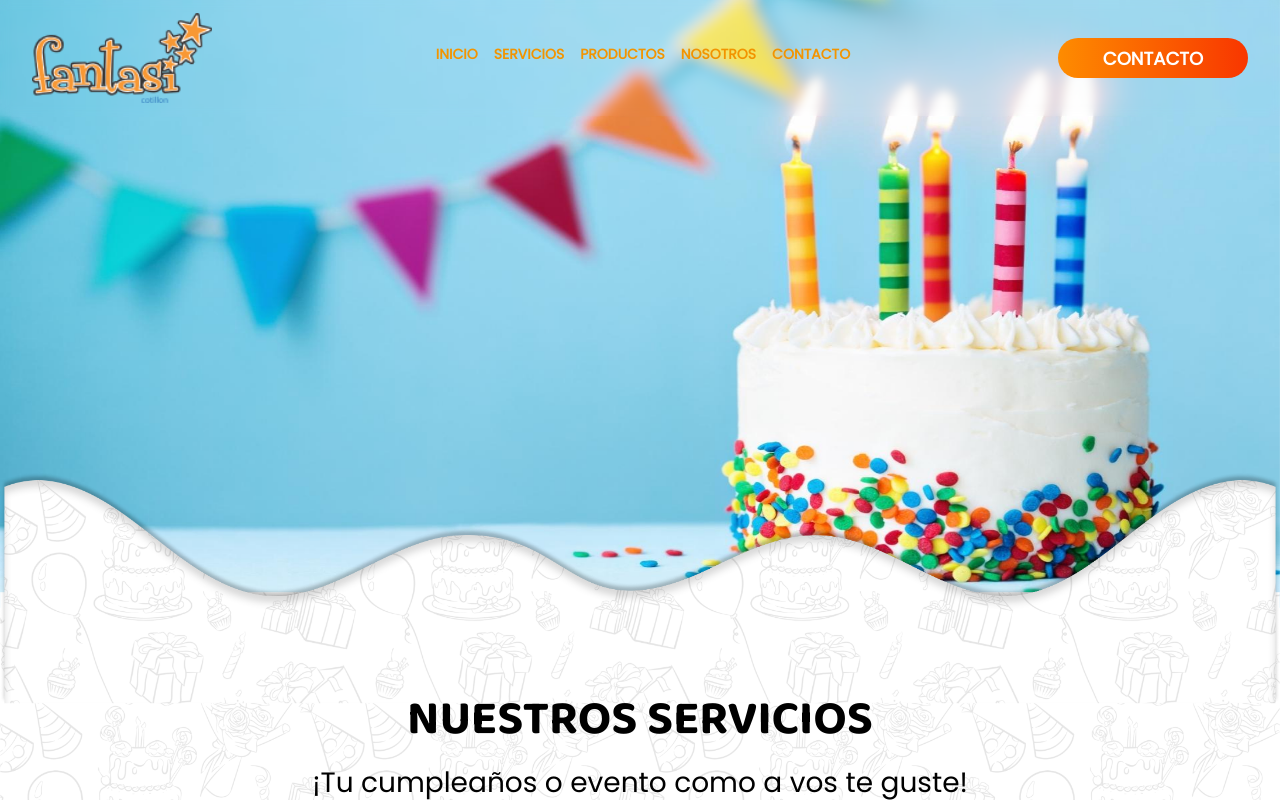
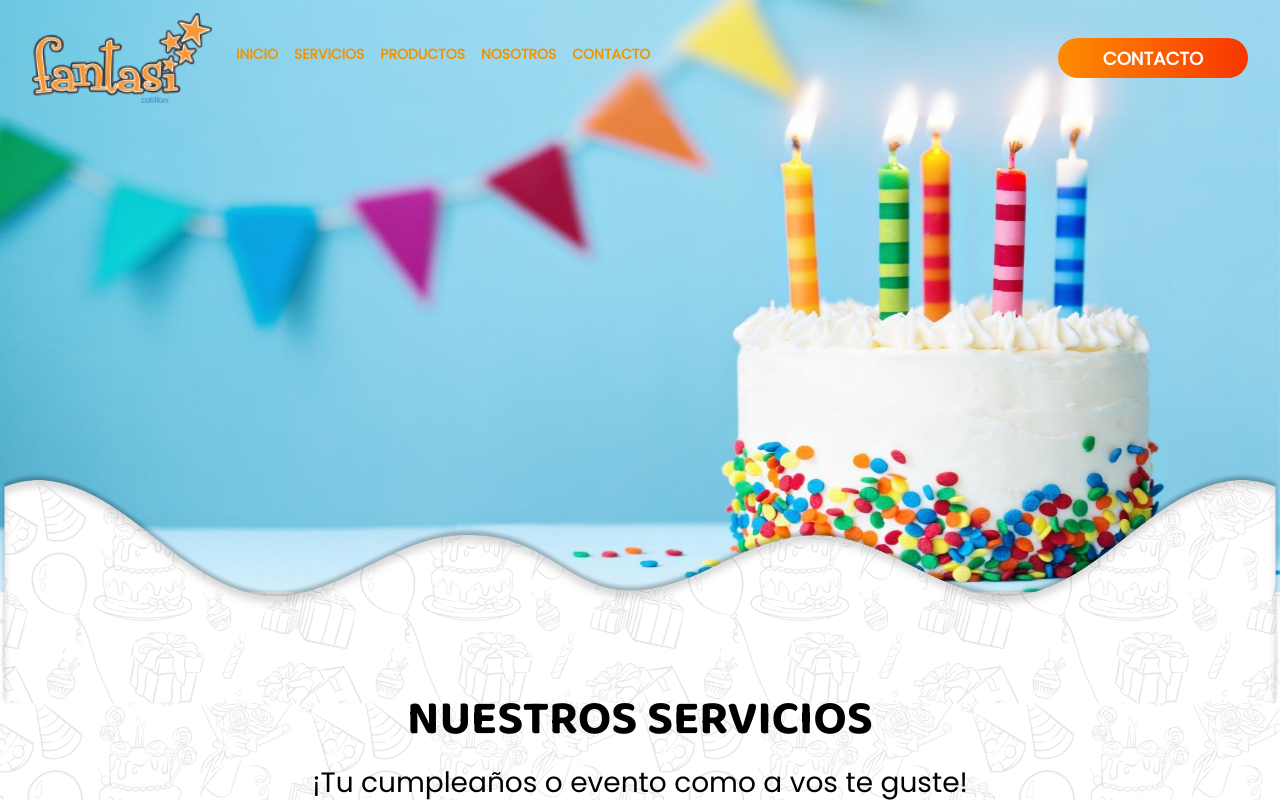
Before and after one commit to humbuck3r/fantasiweb, a React (Create React App) app: page / in a window 1280 px wide. Shown: the top 800 px of the page. Built offline with nearby package versions, Linux system fonts and the light colour scheme.

Commit message:
cambios navbar en mobile

```diff
--- a/src/Components/Navbar/Navbar.css
+++ b/src/Components/Navbar/Navbar.css
@@ -9,13 +9,12 @@
     backdrop-filter: blur(5px);
 }
 
-#basic-navbar-nav{
-    justify-content: center;
-    backdrop-filter: blur(5px);
+.navbar-collapse{
+  display: none;
 }
 
 .navbar-toggler{
-  border: 1px solid gray;
+  display: none;
 }
 
 .navbar-toggler-icon{
```
